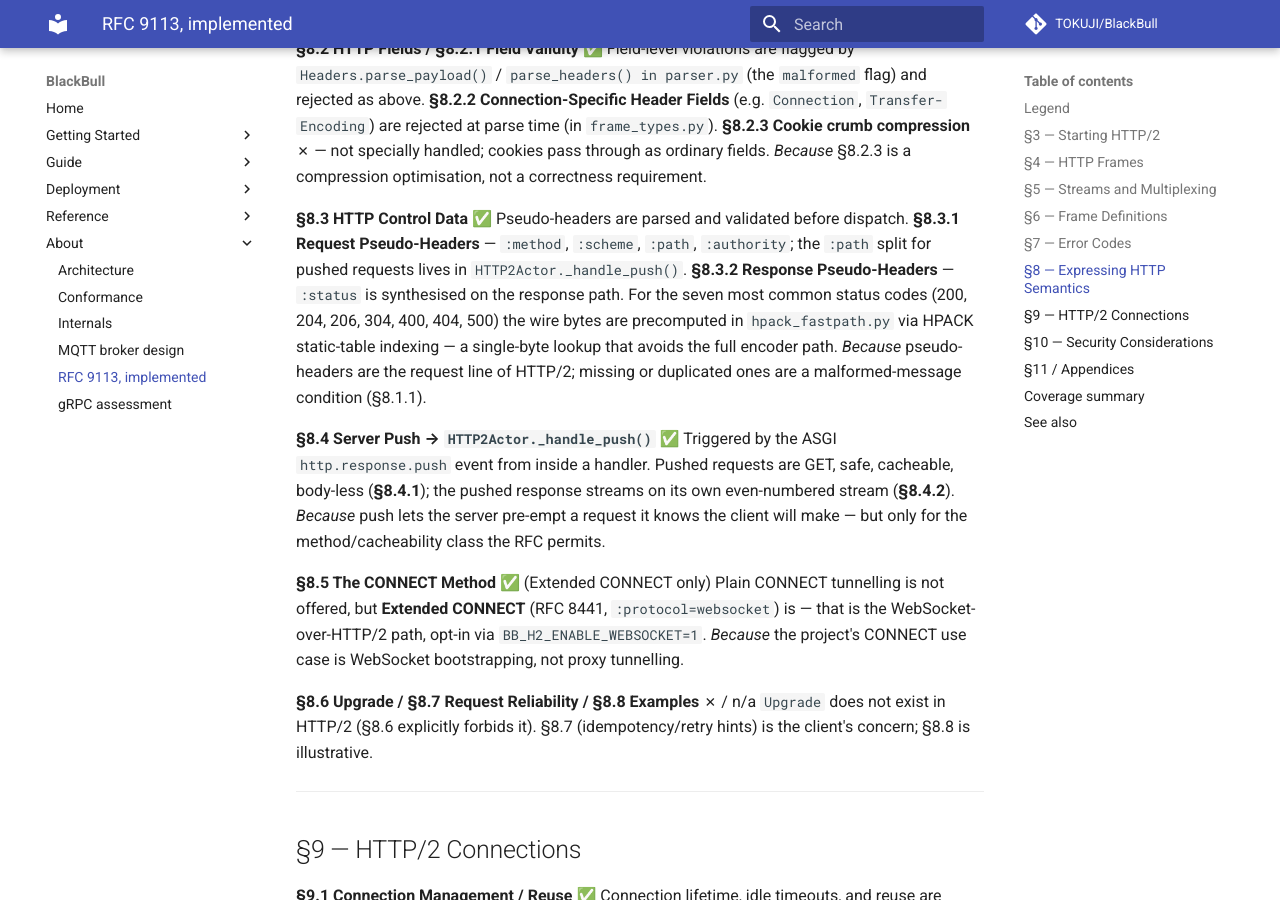
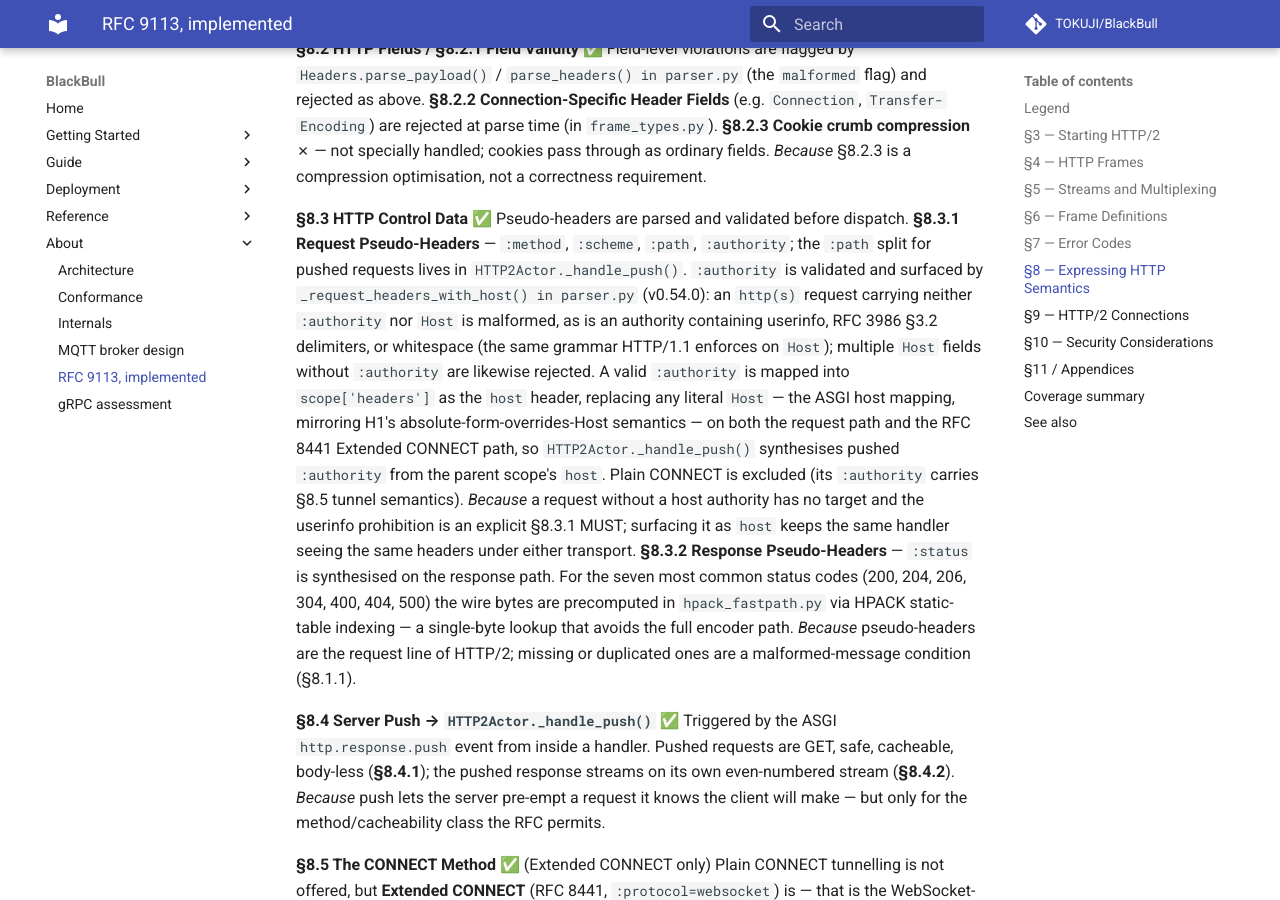
Before and after one commit to TOKUJI/BlackBull, an MkDocs documentation site: the page built from docs/about/rfc9113-implementation.md, in a window 1280 px wide and 900 px high, scrolled down 8959 px. Built offline with MkDocs 1.6.1 and Material for MkDocs 9.7.7, drawn with Linux system fonts in a browser that asks for light colours; comment, search, counter and statistics services are not loaded.

Commit message:
docs: Sprint 72 close — RFC 9113 §8.3 doc sync, changelog curation
- docs/about/rfc9113-implementation.md §8.3: document the new :authority
  validation and ASGI host mapping (F.1, PR #150)
- CHANGELOG.md: curate [Unreleased] with the Sprint 72 entries
  (#150/#151/#152) alongside the Sprint 71 Session removal
- docs/guide/index.md: drop Session from the built-in middleware list
  (removed in 0.54.0)

Co-Authored-By: Claude Fable 5 <noreply@anthropic.com>

```diff
--- a/docs/about/rfc9113-implementation.md
+++ b/docs/about/rfc9113-implementation.md
@@ -435,6 +435,20 @@ a correctness requirement.
 Pseudo-headers are parsed and validated before dispatch.  **§8.3.1 Request
 Pseudo-Headers** — `:method`, `:scheme`, `:path`, `:authority`; the `:path`
 split for pushed requests lives in `HTTP2Actor._handle_push()`.
+`:authority` is validated and surfaced by `_request_headers_with_host() in
+parser.py` (v0.54.0): an `http(s)` request carrying neither `:authority` nor
+`Host` is malformed, as is an authority containing userinfo, RFC 3986 §3.2
+delimiters, or whitespace (the same grammar HTTP/1.1 enforces on `Host`);
+multiple `Host` fields without `:authority` are likewise rejected.  A valid
+`:authority` is mapped into `scope['headers']` as the `host` header,
+replacing any literal `Host` — the ASGI host mapping, mirroring H1's
+absolute-form-overrides-Host semantics — on both the request path and the
+RFC 8441 Extended CONNECT path, so `HTTP2Actor._handle_push()` synthesises
+pushed `:authority` from the parent scope's `host`.  Plain CONNECT is
+excluded (its `:authority` carries §8.5 tunnel semantics).  *Because* a
+request without a host authority has no target and the userinfo prohibition
+is an explicit §8.3.1 MUST; surfacing it as `host` keeps the same handler
+seeing the same headers under either transport.
 **§8.3.2 Response Pseudo-Headers** — `:status` is synthesised on the response
 path.  For the seven most common status codes (200, 204, 206, 304, 400, 404,
 500) the wire bytes are precomputed in `hpack_fastpath.py` via HPACK
```
Also changed, not shown: CHANGELOG.md (+49 -0 lines), docs/guide/index.md (+1 -1 lines).
